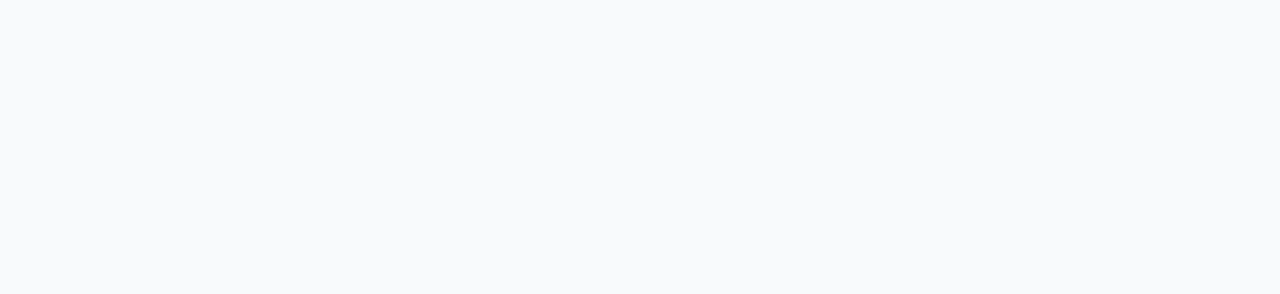
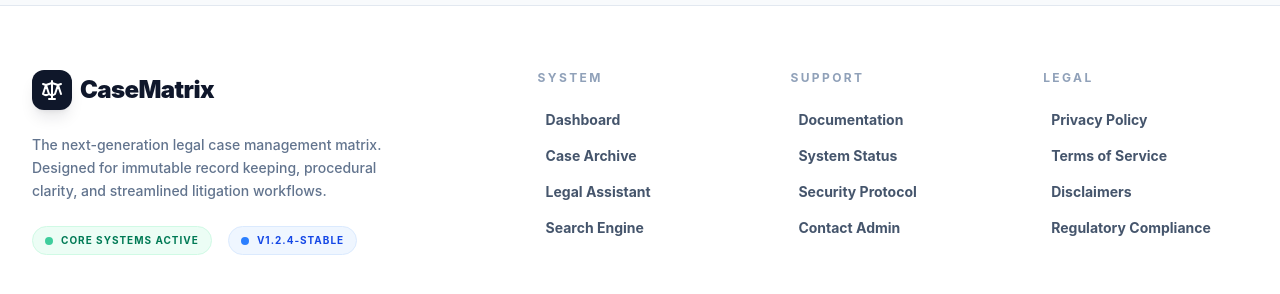
Before and after one commit to nb2912/CaseMatrixDB, a Next.js app: page /about in a window 1280 px wide. Shown: the part 488-782 px from the top of the page. Built offline with nearby package versions, Linux system fonts and the light colour scheme; no server answers.

Commit message:
feat: Add `Footer` component and `AppLayout` to establish a consistent page structure.

```diff
--- a/src/components/layout/AppLayout.tsx
+++ b/src/components/layout/AppLayout.tsx
@@ -3,6 +3,7 @@
 import React from "react";
 import { usePathname } from "next/navigation";
 import Navbar from "./Navbar";
+import Footer from "./Footer";
 
 export default function AppLayout({ children }: { children: React.ReactNode }) {
   const pathname = usePathname();
@@ -18,10 +19,11 @@
         <Navbar />
       </header>
 
-      <main className="flex-1 overflow-y-auto overflow-x-hidden custom-scrollbar">
-        <div className="max-w-7xl mx-auto p-4 md:p-8">
+      <main className="flex-1 overflow-y-auto overflow-x-hidden custom-scrollbar flex flex-col">
+        <div className="flex-1 max-w-7xl w-full mx-auto p-4 md:p-8">
           {children}
         </div>
+        <Footer />
       </main>
     </div>
   );
--- a/src/components/layout/Footer.tsx
+++ b/src/components/layout/Footer.tsx
@@ -1,32 +1,124 @@
+"use client";
+
 import React from "react";
+import { useRouter } from "next/navigation";
 
 const Footer = () => {
+  const router = useRouter();
+  const currentYear = new Date().getFullYear();
+
+  const footerSections = [
+    {
+      title: "System",
+      links: [
+        { label: "Dashboard", href: "/" },
+        { label: "Case Archive", href: "/cases" },
+        { label: "Legal Assistant", href: "/chatbot" },
+        { label: "Search Engine", href: "/search" },
+      ],
+    },
+    {
+      title: "Support",
+      links: [
+        { label: "Documentation", href: "/about" },
+        { label: "System Status", href: "#" },
+        { label: "Security Protocol", href: "/about" },
+        { label: "Contact Admin", href: "/about" },
+      ],
+    },
+    {
+      title: "Legal",
+      links: [
+        { label: "Privacy Policy", href: "#" },
+        { label: "Terms of Service", href: "#" },
+        { label: "Disclaimers", href: "#" },
+        { label: "Regulatory Compliance", href: "#" },
+      ],
+    },
+  ];
+
   return (
-    <footer
-      style={{
-        width: "100%",
-        background: "#1E3A5F",
-        color: "#fff",
-        textAlign: "center",
-        padding: "16px 0",
-        position: "fixed",
-        left: 0,
-        bottom: 0,
-        zIndex: 100,
-        fontSize: 15,
-        letterSpacing: 0.5,
-        display: "flex",
-        justifyContent: "center",
-        alignItems: "center",
-        borderTop: "2px solid rgba(255,255,255,0.1)",
-        boxShadow: "0 -2px 8px rgba(0,0,0,0.1)",
-      }}
-    >
-      <span style={{ opacity: 0.9 }}>
-        &copy; {new Date().getFullYear()}{" "}
-        <strong style={{ fontWeight: 600 }}>CaseMatrixDB</strong>. All rights
-        reserved.
-      </span>
+    <footer className="bg-white border-t border-slate-200 pt-16 pb-8">
+      <div className="max-w-7xl mx-auto px-4 sm:px-6 lg:px-8">
+        <div className="grid grid-cols-1 md:grid-cols-2 lg:grid-cols-5 gap-12 mb-16">
+          {/* Brand Part */}
+          <div className="lg:col-span-2 space-y-6">
+            <button
+              onClick={() => router.push('/')}
+              className="flex items-center gap-2 group transition-all"
+            >
+              <div className="h-10 w-10 rounded-xl bg-primary-900 flex items-center justify-center group-hover:bg-accent-600 transition-colors shadow-lg shadow-primary-900/10">
+                <svg className="h-6 w-6 text-white" fill="none" viewBox="0 0 24 24" stroke="currentColor">
+                  <path strokeLinecap="round" strokeLinejoin="round" strokeWidth={2} d="M3 6l3 1m0 0l-3 9a5.002 5.002 0 006.001 0M6 7l3 9M6 7l6-2m6 2l3-1m-3 1l-3 9a5.002 5.002 0 01-6.001 0M18 7l3 9m-3-9l-6-2m0-2v2m0 16V5m0 16H9m3 0h3" />
+                </svg>
+              </div>
+              <span className="text-2xl font-black text-slate-900 tracking-tight">CaseMatrix</span>
+            </button>
+            <p className="text-slate-500 text-sm font-medium leading-relaxed max-w-sm">
+              The next-generation legal case management matrix. Designed for immutable record keeping, procedural clarity, and streamlined litigation workflows.
+            </p>
+            <div className="flex items-center gap-4">
+              <div className="flex items-center gap-2 px-3 py-1.5 rounded-full bg-emerald-50 border border-emerald-100">
+                <div className="h-2 w-2 rounded-full bg-emerald-500 animate-pulse"></div>
+                <span className="text-[10px] font-bold text-emerald-700 uppercase tracking-widest">Core Systems Active</span>
+              </div>
+              <div className="flex items-center gap-2 px-3 py-1.5 rounded-full bg-blue-50 border border-blue-100">
+                <div className="h-2 w-2 rounded-full bg-blue-500"></div>
+                <span className="text-[10px] font-bold text-blue-700 uppercase tracking-widest">v1.2.4-stable</span>
+              </div>
+            </div>
+          </div>
+
+          {/* Links Sections */}
+          {footerSections.map((section) => (
+            <div key={section.title} className="space-y-6">
+              <h3 className="text-xs font-bold text-slate-400 uppercase tracking-[0.2em]">
+                {section.title}
+              </h3>
+              <ul className="space-y-4">
+                {section.links.map((link) => (
+                  <li key={link.label}>
+                    <button
+                      onClick={() => link.href !== "#" && router.push(link.href)}
+                      className="text-sm font-bold text-slate-600 hover:text-accent-600 transition-colors flex items-center gap-2 group"
+                    >
+                      <span className="h-1 w-0 bg-accent-500 rounded-full group-hover:w-2 transition-all duration-300"></span>
+                      {link.label}
+                    </button>
+                  </li>
+                ))}
+              </ul>
+            </div>
+          ))}
+        </div>
+
+        {/* Bottom Bar */}
+        <div className="pt-8 border-t border-slate-100 flex flex-col md:flex-row justify-between items-center gap-6">
+          <div className="flex items-center gap-6">
+            <p className="text-xs font-bold text-slate-400 uppercase tracking-widest">
+              © {currentYear} CaseMatrixDB. All Rights Reserved.
+            </p>
+          </div>
+
+          <div className="flex items-center gap-6">
+            <button className="text-slate-400 hover:text-primary-900 transition-colors">
+              <svg className="h-5 w-5" fill="currentColor" viewBox="0 0 24 24">
+                <path d="M22 12c0-5.523-4.477-10-10-10S2 6.477 2 12c0 4.991 3.657 9.128 8.438 9.878v-6.987h-2.54V12h2.54V9.797c0-2.506 1.492-3.89 3.777-3.89 1.094 0 2.238.195 2.238.195v2.46h-1.26c-1.243 0-1.63.771-1.63 1.562V12h2.773l-.443 2.89h-2.33v6.988C18.343 21.128 22 16.991 22 12z" />
+              </svg>
+            </button>
+            <button className="text-slate-400 hover:text-primary-900 transition-colors">
+              <svg className="h-5 w-5" fill="currentColor" viewBox="0 0 24 24">
+                <path d="M23.953 4.57a10 10 0 01-2.825.775 4.958 4.958 0 002.163-2.723c-.951.555-2.005.959-3.127 1.184a4.92 4.92 0 00-8.384 4.482C7.69 8.095 4.067 6.13 1.64 3.162a4.822 4.822 0 00-.666 2.475c0 1.71.87 3.213 2.188 4.096a4.904 4.904 0 01-2.228-.616v.06a4.923 4.923 0 003.946 4.84 4.996 4.996 0 01-2.212.085 4.936 4.936 0 004.604 3.417 9.867 9.867 0 01-6.102 2.105c-.39 0-.779-.023-1.17-.067a13.995 13.995 0 007.557 2.209c9.053 0 13.998-7.496 13.998-13.985 0-.21 0-.42-.015-.63A9.935 9.935 0 0024 4.59z" />
+              </svg>
+            </button>
+            <button className="text-slate-400 hover:text-primary-900 transition-colors">
+              <svg className="h-5 w-5" fill="currentColor" viewBox="0 0 24 24">
+                <path d="M12 2.163c3.204 0 3.584.012 4.85.07 3.252.148 4.771 1.691 4.919 4.919.058 1.265.069 1.645.069 4.849 0 3.205-.012 3.584-.069 4.849-.149 3.225-1.664 4.771-4.919 4.919-1.266.058-1.644.07-4.85.07-3.204 0-3.584-.012-4.849-.07-3.26-.149-4.771-1.699-4.919-4.92-.058-1.265-.07-1.644-.07-4.849 0-3.204.013-3.583.07-4.849.149-3.227 1.664-4.771 4.919-4.919 1.266-.057 1.645-.069 4.849-.069zm0-2.163c-3.259 0-3.667.014-4.947.072-4.358.2-6.78 2.618-6.98 6.98-.059 1.281-.073 1.689-.073 4.948 0 3.259.014 3.668.072 4.948.2 4.358 2.618 6.78 6.98 6.98 1.281.058 1.689.072 4.948.072 3.259 0 3.668-.014 4.948-.072 4.354-.2 6.782-2.618 6.979-6.98.059-1.28.073-1.689.073-4.948 0-3.259-.014-3.667-.072-4.947-.196-4.354-2.617-6.78-6.979-6.98-1.281-.059-1.69-.073-4.949-.073zm0 5.838c-3.403 0-6.162 2.759-6.162 6.162s2.759 6.163 6.162 6.163 6.162-2.759 6.162-6.163-2.759-6.162-6.162-6.162zm0 10.162c-2.209 0-4-1.79-4-4 0-2.209 1.791-4 4-4s4 1.791 4 4c0 2.21-1.791 4-4 4zm6.406-11.845c-.796 0-1.441.645-1.441 1.44s.645 1.44 1.441 1.44c.795 0 1.439-.645 1.439-1.44s-.644-1.44-1.439-1.44z" />
+              </svg>
+            </button>
+          </div>
+        </div>
+      </div>
     </footer>
   );
 };
```
